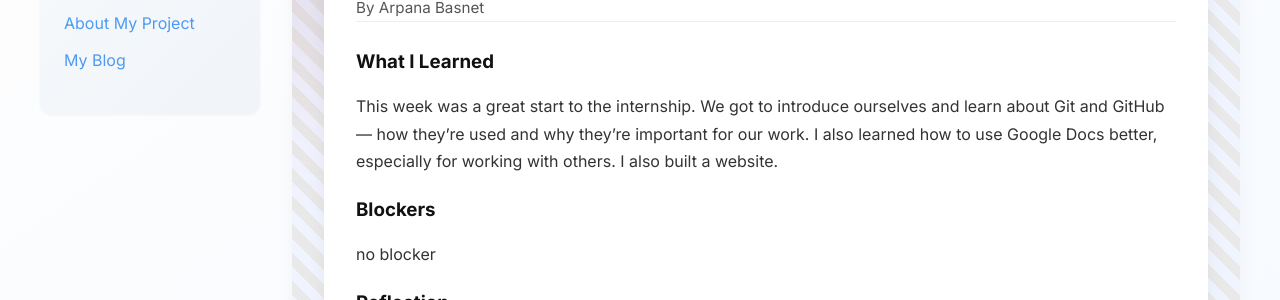
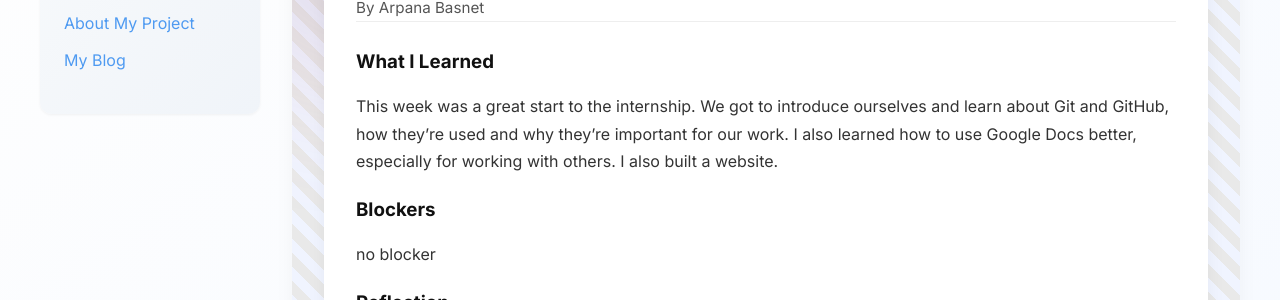
Before and after one commit to arbas1/arbas1.github.io, a Jekyll site: the page built from _posts/2025-05-27-day-1.md, in a window 1280 px wide. Shown: the part 221-521 px from the top of the page. Built offline with Jekyll 4.4.1, drawn with Linux system fonts in a browser that asks for light colours.

Commit message:
Update 2025-05-27-day-1.md

```diff
--- a/_posts/2025-05-27-day-1.md
+++ b/_posts/2025-05-27-day-1.md
@@ -7,7 +7,7 @@ permalink: /day1.html
 tags: ["Git", "GitHub", "Intro"]
 
 what_i_learned: |
-  This week was a great start to the internship. We got to introduce ourselves and learn about Git and GitHub — how they’re used and why they’re important for our work. I also learned how to use Google Docs better, especially for working with others. I also built a website.
+  This week was a great start to the internship. We got to introduce ourselves and learn about Git and GitHub, how they’re used and why they’re important for our work. I also learned how to use Google Docs better, especially for working with others. I also built a website.
 blockers: |
   no blocker
 
```
